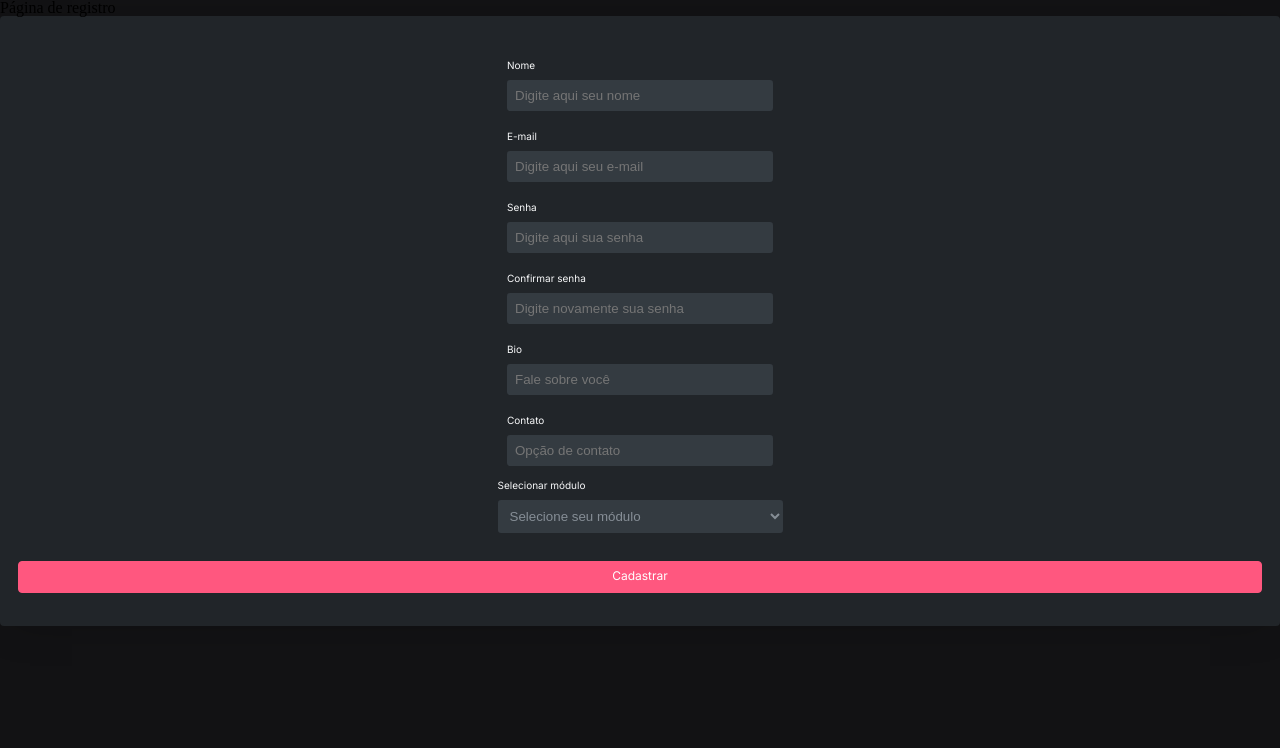
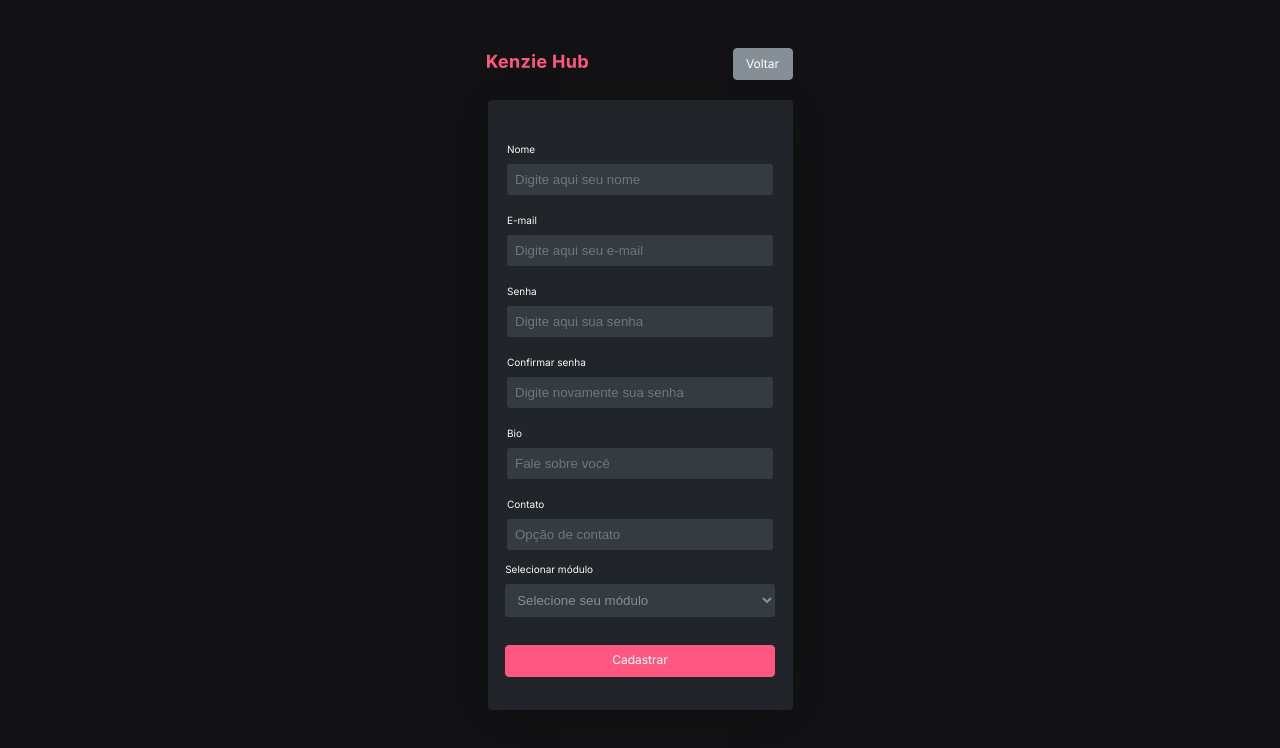
Before and after one commit to Kenzie-Academy-Brasil-Developers/kenzie-hub-YannGSB, a React (Vite) app: page /register in a window 1280 px wide. Shown: the top 748 px of the page. Built offline with nearby package versions, Linux system fonts and the light colour scheme.

Commit message:
feat: implemented page

```diff
--- a/src/pages/Register/index.jsx
+++ b/src/pages/Register/index.jsx
@@ -1,10 +1,23 @@
+import { useNavigate } from "react-router-dom";
+import { Header } from "../../components/Header/index.jsx";
 import { RegisterForm } from "../../components/forms/RegisterForm/index.jsx";
+import styles from "./style.module.scss";
 
 export const Register = () => {
+  const navigate = useNavigate();
+
   return (
-    <main>
-      <h1>Página de registro</h1>
-      <RegisterForm />
-    </main>
+    <>
+      <div className={styles.headerContainer}>
+        <Header isLoginPage={false}>
+          <button onClick={() => navigate("/")} className="btn disabled small">
+            Voltar
+          </button>
+        </Header>
+      </div>
+      <main className="container">
+        <RegisterForm />
+      </main>
+    </>
   );
 };
```
